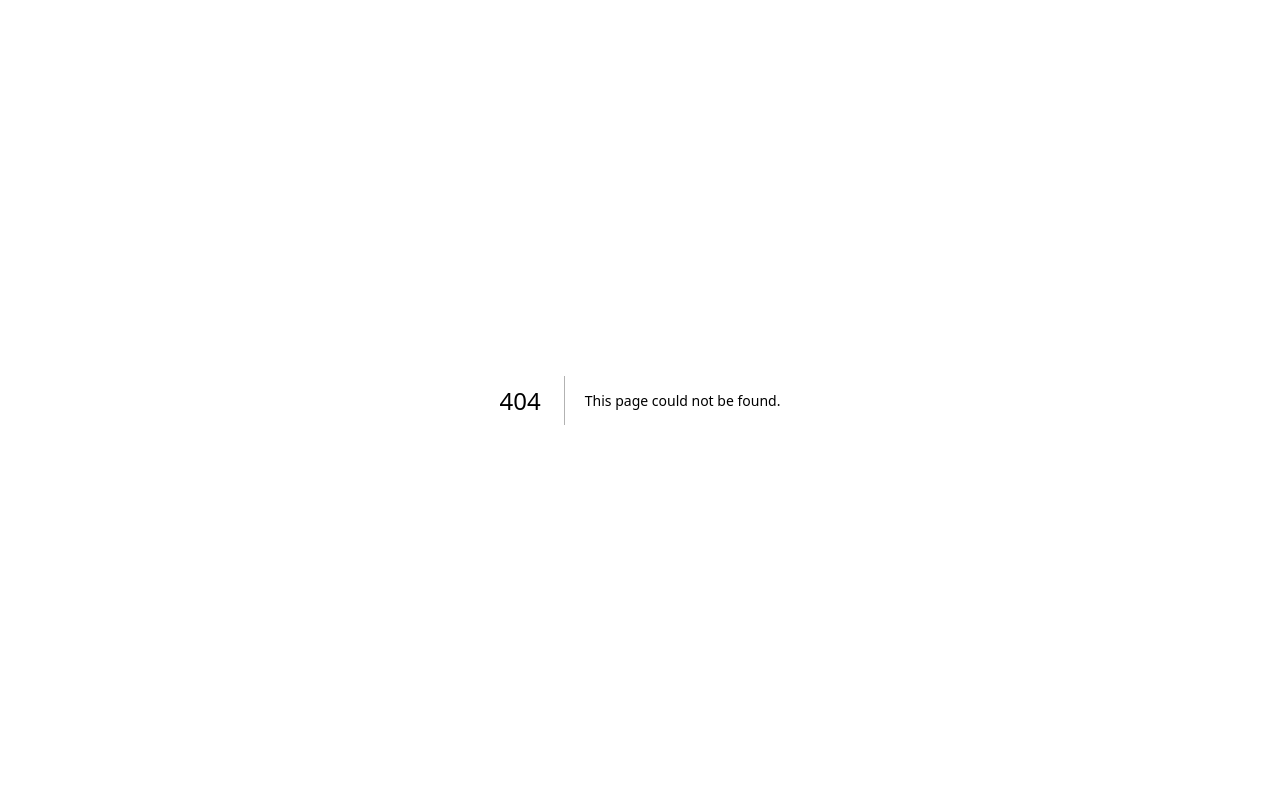
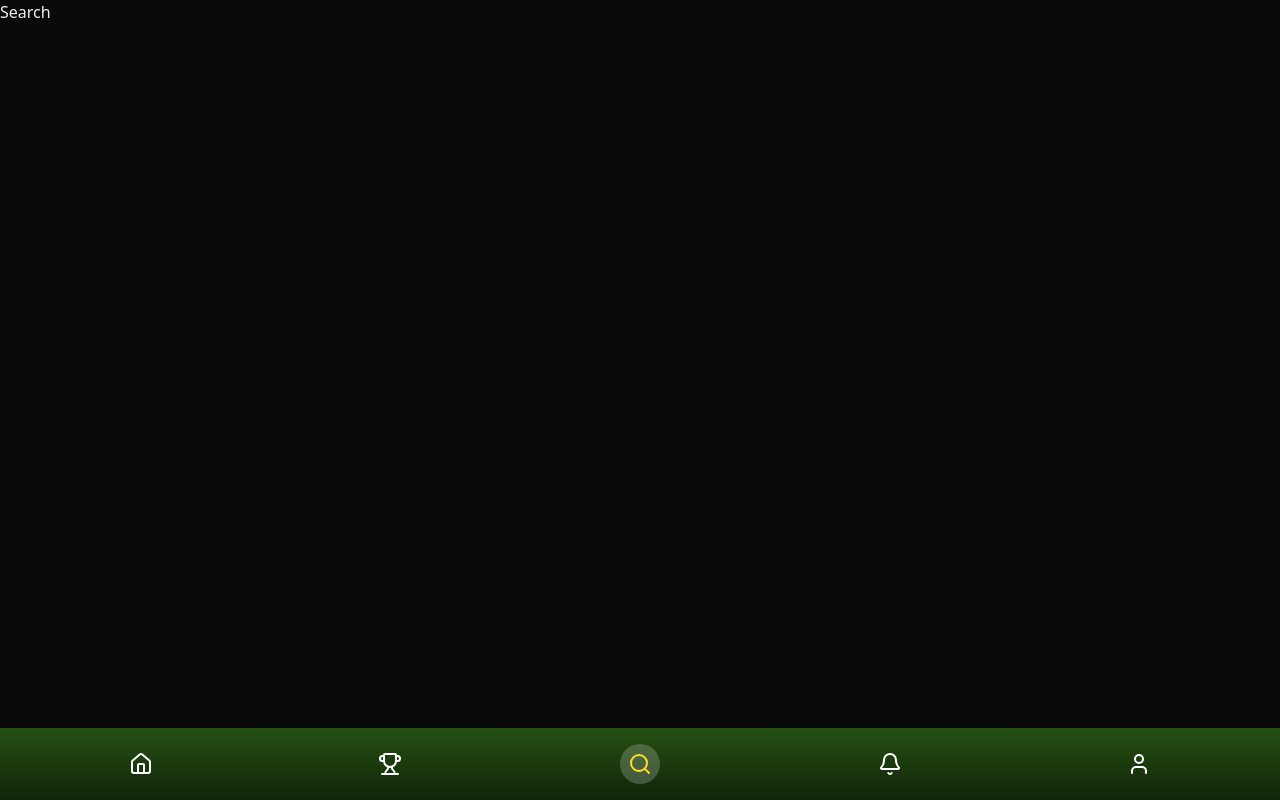
Before and after one commit to Ch4seProjects/SayTrack, a Next.js app: page /search in a window 1280 px wide. Before the commit this address had no page. Built offline with nearby package versions, Linux system fonts and the light colour scheme.

Commit message:
feat: Add bottom navigation

```diff
--- a/app/(app)/layout.tsx
+++ b/app/(app)/layout.tsx
@@ -1,9 +1,49 @@
+"use client";
+
 import "../styles/globals.css";
+import { House, Trophy, Search, User, Bell } from "lucide-react";
+import { usePathname, useRouter } from "next/navigation";
+import { cn } from "@/lib/utils"; // optional helper if you use shadcn's cn()
+
+const navItems = [
+  { icon: House, route: "/home" },
+  { icon: Trophy, route: "/leaderboards" },
+  { icon: Search, route: "/search" },
+  { icon: Bell, route: "/notifications" },
+  { icon: User, route: "/profile" },
+];
 
 export default function AppLayout({
   children,
 }: Readonly<{
   children: React.ReactNode;
 }>) {
-  return <main>{children}</main>;
+  const router = useRouter();
+  const pathname = usePathname();
+
+  return (
+    <main className="flex flex-col h-screen">
+      <div className="content flex-1">{children}</div>
+
+      <div className="bottom-navigation flex justify-around p-4 bg-gradient-to-t from-secondary to-main">
+        {navItems.map(({ icon: Icon, route }) => (
+          <button
+            key={route}
+            onClick={() => router.push(route)}
+            className={cn(
+              "p-2 rounded-full transition-colors",
+              pathname === route ? "bg-white/20" : "hover:bg-white/10"
+            )}
+          >
+            <Icon
+              className={cn(
+                "text-2xl",
+                pathname === route ? "text-yellow-300" : "text-white"
+              )}
+            />
+          </button>
+        ))}
+      </div>
+    </main>
+  );
 }
--- /dev/null
+++ b/app/(app)/leaderboards/page.tsx
@@ -0,0 +1,3 @@
+export default function Leaderboards() {
+  return <div>Leaderboards</div>;
+}
--- /dev/null
+++ b/app/(app)/notifications/page.tsx
@@ -0,0 +1,3 @@
+export default function Notifications() {
+  return <div>Notifications</div>;
+}
--- /dev/null
+++ b/app/(app)/profile/page.tsx
@@ -0,0 +1,3 @@
+export default function Profile() {
+  return <div>Profile</div>;
+}
--- /dev/null
+++ b/app/(app)/search/page.tsx
@@ -0,0 +1,3 @@
+export default function Search() {
+  return <div>Search</div>;
+}
--- a/app/components/Input.tsx
+++ b/app/components/Input.tsx
@@ -1,5 +1,6 @@
 import * as React from "react";
 import { Input as ShadcnInput } from "@/components/ui/input";
+import { cn } from "@/lib/utils";
 
 interface InputProps extends React.InputHTMLAttributes<HTMLInputElement> {
   error?: string;
@@ -10,11 +11,11 @@ export function Input({ error, ...props }: InputProps) {
     <div className="flex flex-col gap-2 relative ">
       <ShadcnInput
         {...props}
-        className={`${
-          error
-            ? "border-2 border-red-600 focus-visible:ring-0 focus-visible:border-red-500"
-            : ""
-        } bg-white font-poppins text-lg p-7 focus:outline-none focus-visible:ring-0 `}
+        className={cn(
+          "bg-white font-poppins text-lg p-7 focus:outline-none focus-visible:ring-0",
+          error &&
+            "border-2 border-red-600 focus-visible:ring-0 focus-visible:border-red-500"
+        )}
       />
       {error && (
         <p className="text-red-600 font-poppins text-xs absolute top-[105%]">
--- a/app/components/Select.tsx
+++ b/app/components/Select.tsx
@@ -7,6 +7,7 @@ import {
   SelectValue,
 } from "@/components/ui/select";
 import { SECTIONS } from "../lib/constants";
+import { cn } from "@/lib/utils";
 
 interface SelectProps {
   value?: string;
@@ -20,9 +21,10 @@ export function Select({ value, onChange, error, placeholder }: SelectProps) {
     <div className="w-full relative">
       <ShadcnSelect value={value} onValueChange={onChange}>
         <SelectTrigger
-          className={`${
-            error ? "border-2 border-red-600" : ""
-          } bg-white w-full font-poppins text-lg p-7`}
+          className={cn(
+            "bg-white w-full font-poppins text-lg p-7",
+            error && "border-2 border-red-600"
+          )}
         >
           <SelectValue placeholder={placeholder} />
         </SelectTrigger>
--- a/app/layout.tsx
+++ b/app/layout.tsx
@@ -1,6 +1,7 @@
 import type { Metadata } from "next";
 import { Geist, Geist_Mono, Poppins } from "next/font/google";
 import "./styles/globals.css";
+import { cn } from "@/lib/utils";
 
 const geistSans = Geist({
   variable: "--font-geist-sans",
@@ -31,7 +32,12 @@ export default function RootLayout({
   return (
     <html lang="en">
       <body
-        className={`${geistSans.variable} ${geistMono.variable} ${poppins.variable} antialiased`}
+        className={cn(
+          geistSans.variable,
+          geistMono.variable,
+          poppins.variable,
+          "antialiased"
+        )}
       >
         {children}
       </body>
```
